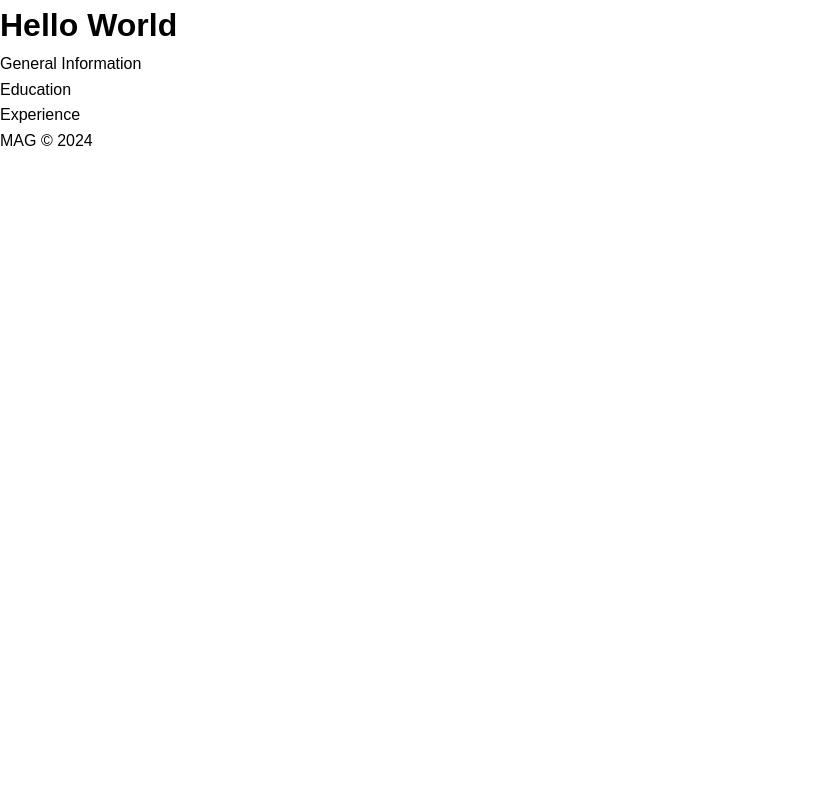
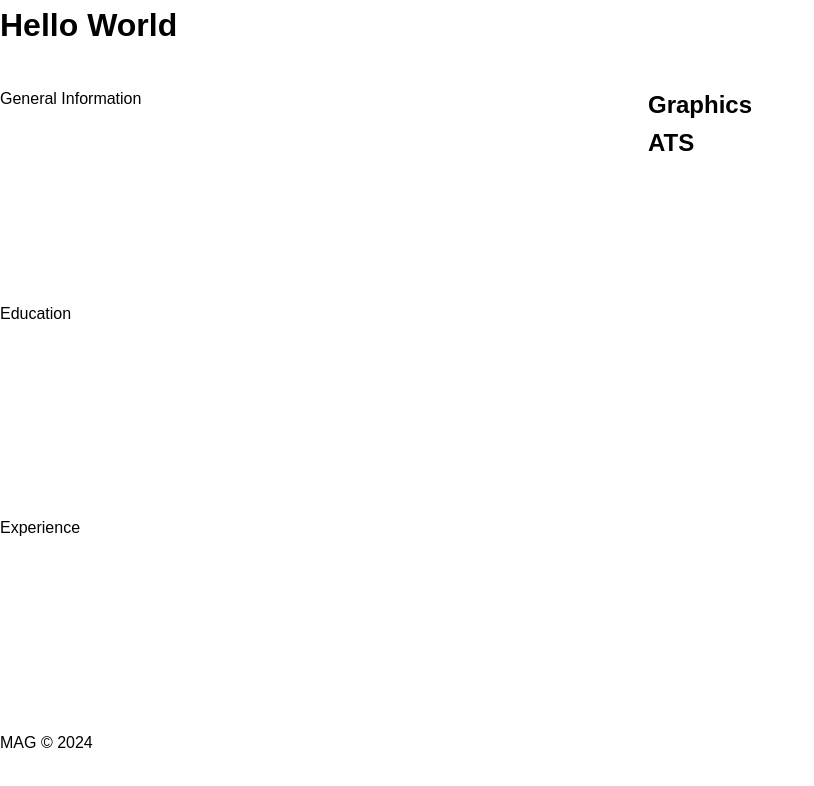
Before and after one commit to Delfiald/cv-application, a React (Vite) app: page / in a window 1280 px wide. Shown: the top 786 px of the page, without its empty margins (0-814 px from the left). Built offline with nearby package versions, Linux system fonts and the light colour scheme.

Commit message:
Add Preview Components with Basic Layout
- Add a preview component file containing ATS and Graphics components
- Implement basic grid layout with 2 columns and 5 rows
- Place inputs in the left column and preview in the right column

```diff
--- a/src/App.jsx
+++ b/src/App.jsx
@@ -3,15 +3,17 @@ import Footer from './components/Footer'
 import GeneralInfo from './components/GeneralInfo'
 import Education from './components/Education'
 import Experience from './components/Experience'
+import Preview from './components/Preview'
 
 function App() {
   return (
     <>
-      <Header></Header>
-      <GeneralInfo></GeneralInfo>
-      <Education></Education>
-      <Experience></Experience>
-      <Footer></Footer>
+      <Header />
+      <GeneralInfo />
+      <Education />
+      <Experience />
+      <Preview />
+      <Footer />
     </>
   )
 }
--- /dev/null
+++ b/src/components/Preview.jsx
@@ -0,0 +1,26 @@
+function Graphics() {
+  return (
+    <div id="graphics">
+      <h2>Graphics</h2>
+    </div>
+  )
+}
+
+function ATS() {
+  return (
+    <div id="ats">
+      <h2>ATS</h2>
+    </div>
+  )
+}
+
+function Preview() {
+  return (
+    <section id="preview">
+      <Graphics />
+      <ATS />
+    </section>
+  )
+}
+
+export default Preview
--- a/src/styles/index.css
+++ b/src/styles/index.css
@@ -9,3 +9,40 @@ body {
   line-height: 1.6;
   overflow-x: hidden;
 }
+
+#root {
+  min-height: 100vh;
+  display: grid;
+  grid-template-areas: 'header header'
+  'general-info preview'
+  'education preview'
+  'experience preview'
+  'footer footer';
+  grid-template-columns: repeat(2, 1fr);
+  grid-template-rows: 70px repeat(3, 1fr) 70px;
+  gap: 1rem;
+}
+
+header {
+  grid-area: header;
+}
+
+#general-info {
+  grid-area: general-info;
+}
+
+#education {
+  grid-area: education;
+}
+
+#experience {
+  grid-area: experience;
+}
+
+#preview {
+  grid-area: preview;
+}
+
+footer {
+  grid-area: footer;
+}
```
